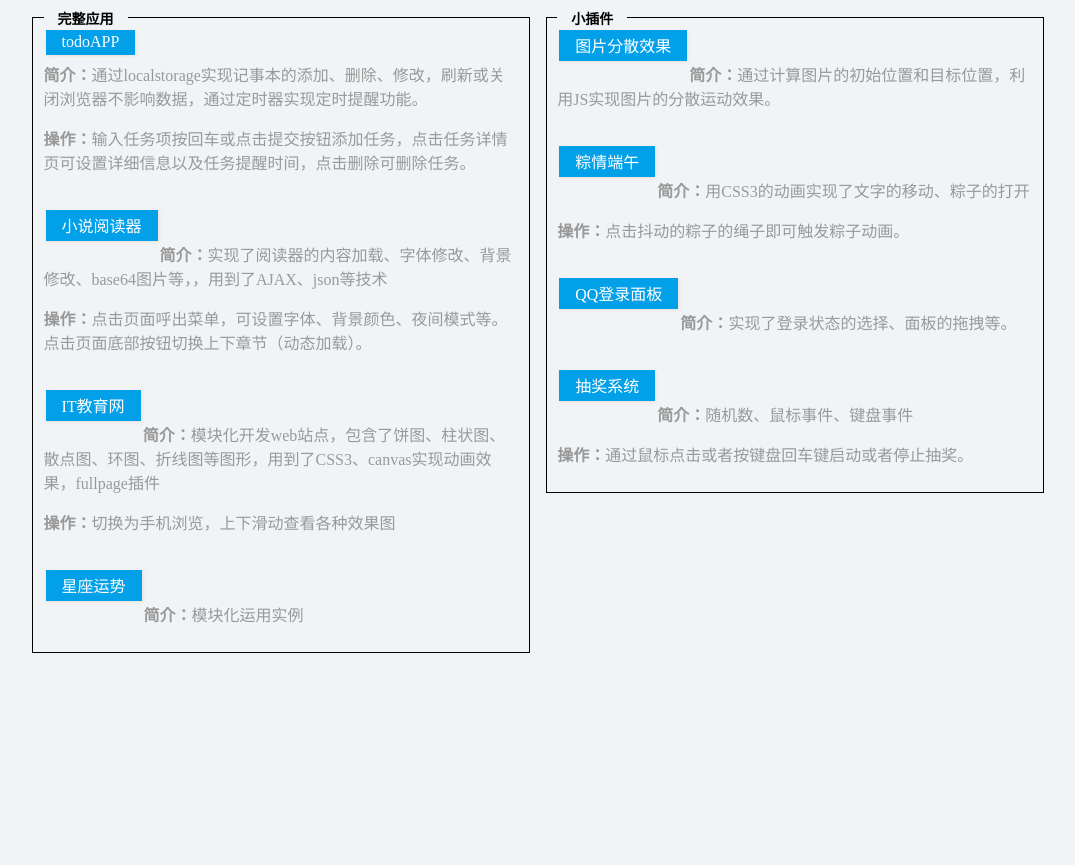
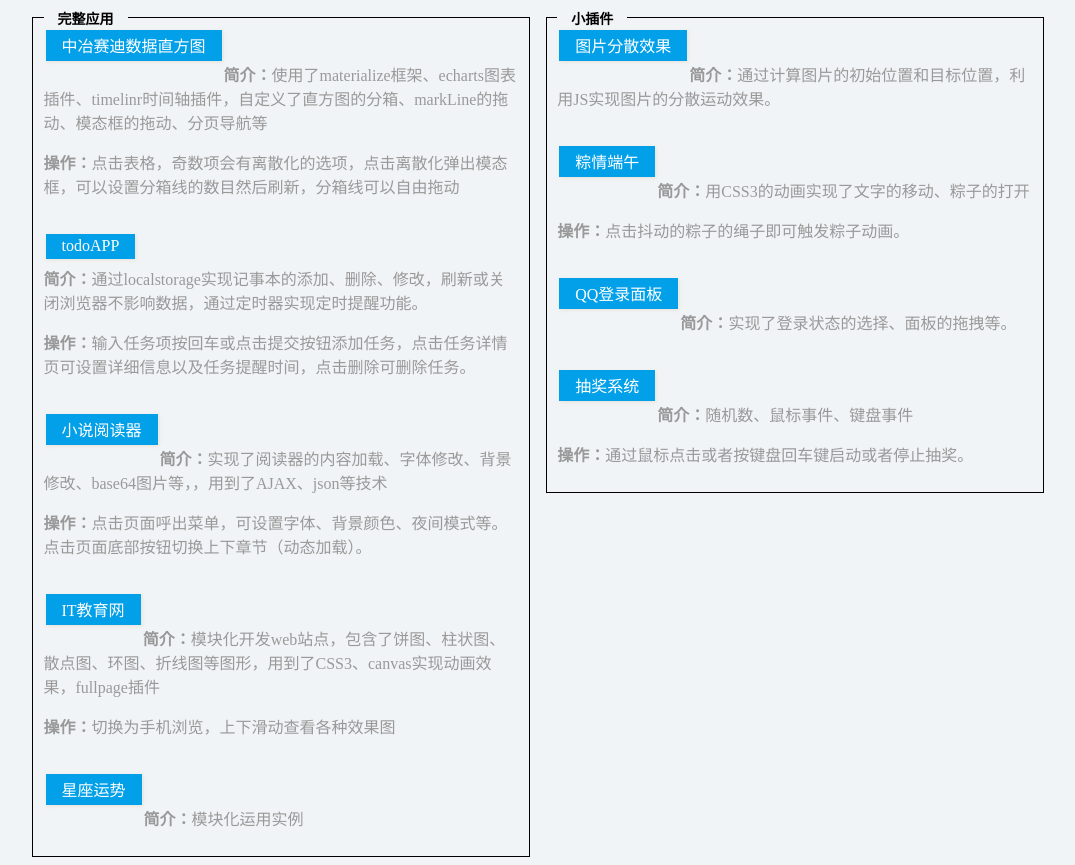
Before and after one commit to bean-sprouts/bean-sprouts.github.io, a plain HTML site: page index.html in a window 1280 px wide. Shown: the part 67-932 px from the top of the page, without its empty margins (102-1177 px from the left). Before the commit the page ends 800 px from the top, so only its background shows below. Drawn offline with Linux system fonts and the light colour scheme.

Commit message:
更新的主页，新增了中冶赛迪数据直方图项目

```diff
--- a/index.html
+++ b/index.html
@@ -73,7 +73,12 @@
 <h1>我的项目</h1>
 <div class="container">
     <div class="fl">
+
         <h2>完整应用</h2>
+        <a href="中冶赛迪面试题/index.html" target="_blank">中冶赛迪数据直方图</a><br>
+        <p><strong>简介：</strong>使用了materialize框架、echarts图表插件、timelinr时间轴插件，自定义了直方图的分箱、markLine的拖动、模态框的拖动、分页导航等</p>
+        <p><strong>操作：</strong>点击表格，奇数项会有离散化的选项，点击离散化弹出模态框，可以设置分箱线的数目然后刷新，分箱线可以自由拖动</p>
+        <br>
         <a href="todoApp/index.html" target="_blank">todoAPP</a><br>
         <p><strong>简介：</strong>通过localstorage实现记事本的添加、删除、修改，刷新或关闭浏览器不影响数据，通过定时器实现定时提醒功能。</p>
         <p><strong>操作：</strong>输入任务项按回车或点击提交按钮添加任务，点击任务详情页可设置详细信息以及任务提醒时间，点击删除可删除任务。</p>
```
